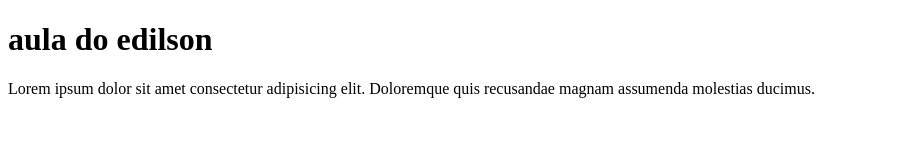
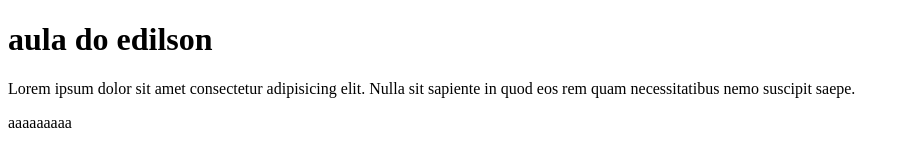
Before and after one commit to Lulizoide/aula_git_ds2, a plain HTML site: page index.html in a window 1280 px wide. Shown: the whole page, without its empty margins (0-910 px from the left). Drawn offline with Linux system fonts and the light colour scheme.

Commit message:
Segundo commit

```diff
--- a/index.html
+++ b/index.html
@@ -8,6 +8,7 @@
 </head>
 <body>
     <h1>aula do edilson</h1>
-    <p>Lorem ipsum dolor sit amet consectetur adipisicing elit. Doloremque quis recusandae magnam assumenda molestias ducimus.</p>
+    <p>Lorem ipsum dolor sit amet consectetur adipisicing elit. Nulla sit sapiente in quod eos rem quam necessitatibus nemo suscipit saepe.</p>
+    aaaaaaaaa
 </body>
 </html>
```
